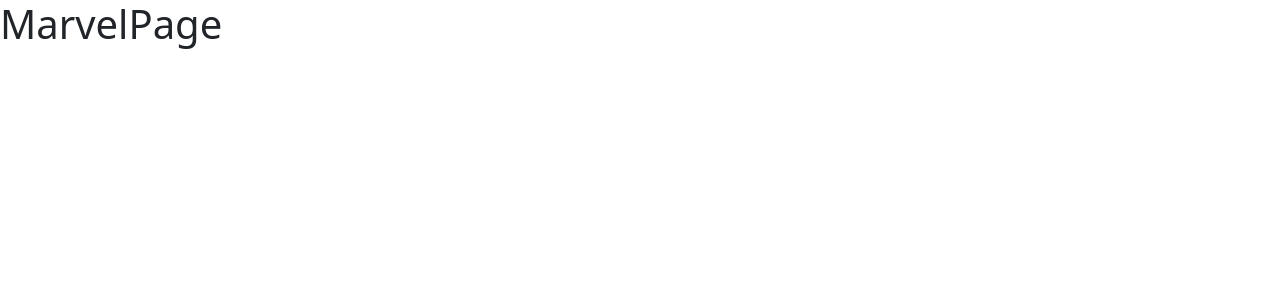
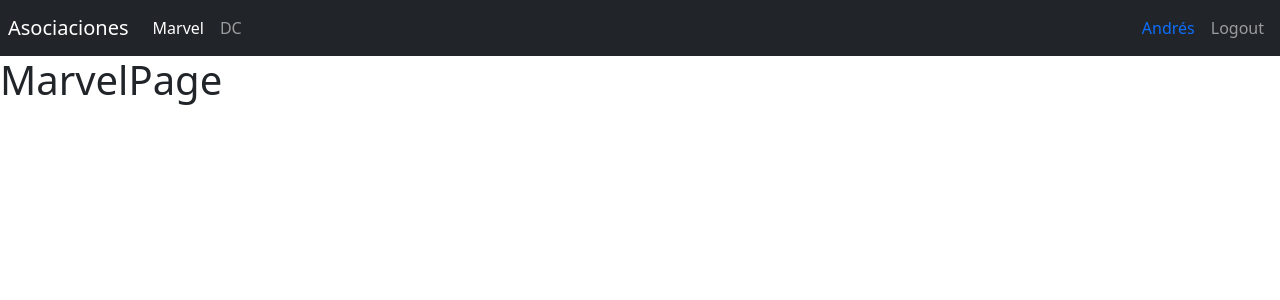
Before and after one commit to andrescolo2008/Heroes-profile, a React (Vite) app: page /marvel in a window 1280 px wide. Shown: the top 300 px of the page. Built offline with nearby package versions, Linux system fonts and the light colour scheme.

Commit message:
2-clase para cada ruta activa

```diff
--- /dev/null
+++ b/src/auth/index.js
@@ -0,0 +1 @@
+export * from './pages'
--- /dev/null
+++ b/src/auth/pages/index.js
@@ -0,0 +1 @@
+export * from './LoginPage'
--- /dev/null
+++ b/src/heroes/index.js
@@ -0,0 +1 @@
+export * from './pages'
--- /dev/null
+++ b/src/heroes/pages/index.js
@@ -0,0 +1,2 @@
+export * from './DCPage'
+export * from './MarvelPage'
--- a/src/router/AppRouter.jsx
+++ b/src/router/AppRouter.jsx
@@ -1,12 +1,13 @@
 import { Navigate, Route, Routes } from "react-router-dom"
-import {  DCPage } from "../heroes/pages/DCPage"
-import {  MarvelPage } from "../heroes/pages/MarvelPage"
-import {  LoginPage } from "../auth/pages/LoginPage"
+import {  MarvelPage,DCPage } from "../heroes"
+import {  LoginPage } from "../auth"
+import { Navbar } from "../ui"
 
 
 export const AppRouter = () => {
   return (
     <>
+    <Navbar/>
 <Routes>
   <Route path="marvel" element ={<MarvelPage/>} />
   <Route path="dc" element ={<DCPage/>} />
--- /dev/null
+++ b/src/ui/components/NavBar.jsx
@@ -0,0 +1,50 @@
+import { Link, NavLink } from 'react-router-dom';
+
+
+export const Navbar = () => {
+    return (
+        <nav className="navbar navbar-expand-sm navbar-dark bg-dark p-2">
+
+            <Link
+                className="navbar-brand"
+                to="/"
+            >
+                Asociaciones
+            </Link>
+
+            <div className="navbar-collapse">
+                <div className="navbar-nav">
+
+                    <NavLink
+                        className={ ({ isActive }) => `nav-item nav-link ${ isActive ? 'active' : '' }`}
+                        to="/marvel"
+                    >
+                        Marvel
+                    </NavLink>
+
+                    <NavLink
+                        className={ ({ isActive }) => `nav-item nav-link ${ isActive ? 'active' : '' }`}
+                        to="/dc"
+                    >
+                        DC
+                    </NavLink>
+                </div>
+            </div>
+
+            <div className="navbar-collapse collapse w-100 order-3 dual-collapse2 d-flex justify-content-end">
+                <ul className="navbar-nav ml-auto">
+                    <span className='nav-item nav-link text-primary'>
+                            Andrés
+                    </span>
+
+                        <button
+                        className='nav-item nav-link btn'
+                        >
+Logout
+                        </button>
+
+                </ul>
+            </div>
+        </nav>
+    )
+}
--- /dev/null
+++ b/src/ui/components/index.js
@@ -0,0 +1 @@
+export * from './NavBar'
--- /dev/null
+++ b/src/ui/index.js
@@ -0,0 +1 @@
+export * from './components'
```
